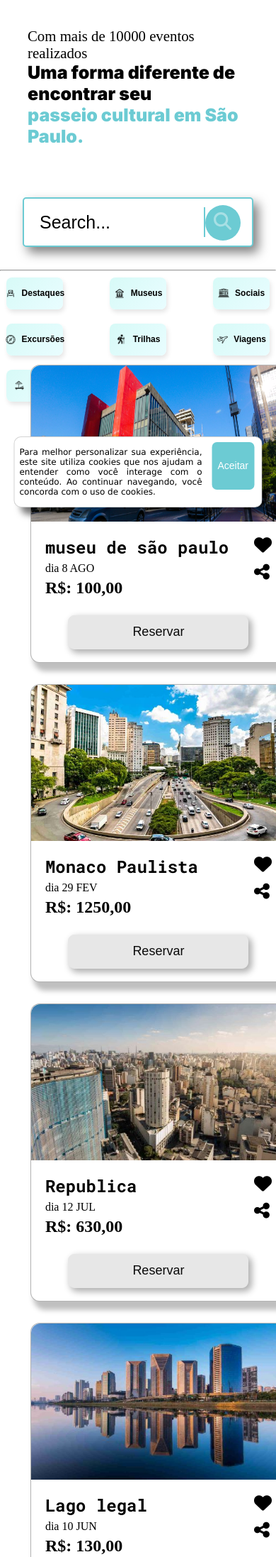
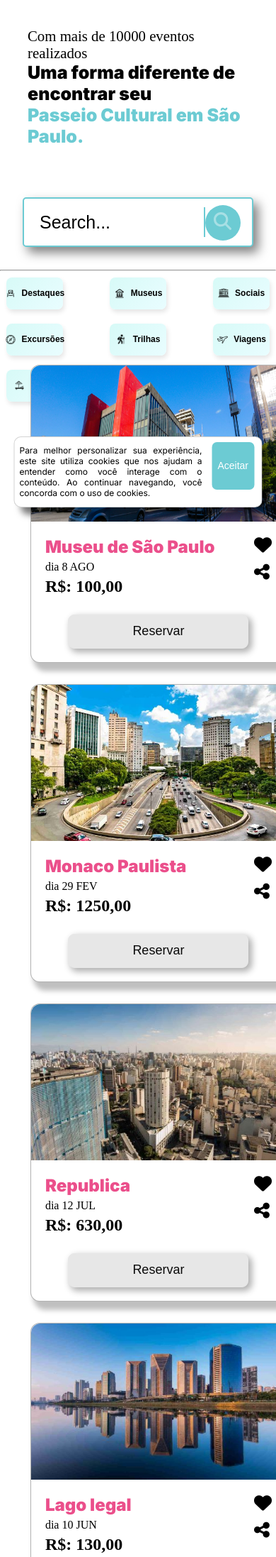
Before and after one commit to ViniciusWilber/TakeTicket, a PHP site: page / in a window 390 px wide; the page is wider, and only the part inside the window is pictured. Shown: the part 104-2298 px from the top of that part at 71% size. Run offline with PHP 8.4, Linux system fonts and the light colour scheme; some libraries are stand-ins or nearby versions.

Commit message:
alteracao  nas fontes

```diff
--- a/Evento.php
+++ b/Evento.php
@@ -44,8 +44,8 @@
                         <div class="promotor">
                             <a href="perfil.php"><img src="imagens/imgEvento/Ellipse 7.png" alt=""></a>
                             <div class="infos">
-                                <h1 class="name">josé Alves</h1>
-                                <h3 class="sobrePromote">promotor a mais de 5 anos</h3>
+                                <h1 class="name">José Alves</h1>
+                                <h3 class="sobrePromote">Promotor a mais de 5 anos</h3>
                             </div>
                         </div>
                         <hr>
--- a/cardes.php
+++ b/cardes.php
@@ -13,7 +13,7 @@
                             <img class="cartaimg" src="imagens/imgIndex/Rectangle 66.png" alt="">
                             <div class="grupo">
                                 <div class="textocarta">
-                                    <h1>museu de são paulo</h1>
+                                    <h1>Museu de São Paulo</h1>
                                     <p>dia 8 AGO</p>
                                     <h2>R$: 100,00</h2>
                                 </div>
@@ -81,7 +81,7 @@
                             <img class="cartaimg" src="imagens/imgPerfil/AdobeStock_293894349.jpg" alt="">
                             <div class="grupo">
                                 <div class="textocarta">
-                                    <h1>são paulo</h1>
+                                    <h1>São Paulo</h1>
                                     <p>dia 25 JUL</p>
                                     <h2>R$: 40,00</h2>
                                 </div>
--- a/css/carde.css
+++ b/css/carde.css
@@ -44,8 +44,9 @@
       gap: 5px;
   }
   .textocarta h1 {
-    font-family: "Roboto Mono";
-    font-weight: bold 700;
+    color: #eb4f8b; /*mudança de cor no  titulo do card*/
+    font-family: inter;
+    font-weight: 900;
   }
   .iconcard{
     display: flex;
--- a/css/index.css
+++ b/css/index.css
@@ -310,7 +310,7 @@
   left: 50%;
   transform: translate(-50%);
   z-index: 1;
-  font-family: Verdana, Geneva, Tahoma, sans-serif;
+  font-family: inter;
 }
 .cookies-msg .cookies-txt{
   display: flex;
@@ -465,7 +465,7 @@
     left: 50%;
     transform: translate(-50%);
     z-index: 1;
-    font-family: Verdana, Geneva, Tahoma, sans-serif;
+    font-family: inter;
   }
   .cookies-msg .cookies-txt{
     font-size:16px;
@@ -604,7 +604,7 @@
     left: 50%;
     transform: translate(-50%);
     z-index: 1;
-    font-family: Verdana, Geneva, Tahoma, sans-serif;
+    font-family: inter;
   }
   .cookies-msg .cookies-txt{
     font-size:12px;
@@ -732,7 +732,7 @@
     left: 50%;
     transform: translate(-50%);
     z-index: 1;
-    font-family: Verdana, Geneva, Tahoma, sans-serif;
+    font-family: inter;
   }
   .cookies-msg .cookies-txt{
     font-size:12px;
--- a/index.php
+++ b/index.php
@@ -25,7 +25,7 @@
             <div class="texto1" >
                 <p>Com mais de 10000 eventos realizados</p>
                 <h1 class="tituloIndex">Uma forma diferente de encontrar seu </h1>
-                <h1 class="tituloCor">passeio cultural em São Paulo.</h1>
+                <h1 class="tituloCor">Passeio Cultural em São Paulo.</h1>
             </div>
             <div class="imagens">
                 <img src="imagens/imgIndex/Rectangle 36.png" alt="" class="img1">
@@ -104,7 +104,7 @@
             </div>
         </section>
         <section class="curioso">
-            <h1>Curiosidades por são paulo</h1>
+            <h1>Curiosidades por São Paulo</h1>
             <div class="curiosidades">
                 <img src="imagens/imgIndex/Rectangle 66.png" alt="">
                 <img src="imagens/imgIndex/Rectangle 67.png" alt="">
```
Also changed, not shown: perfil.php (+7 -7 lines).
